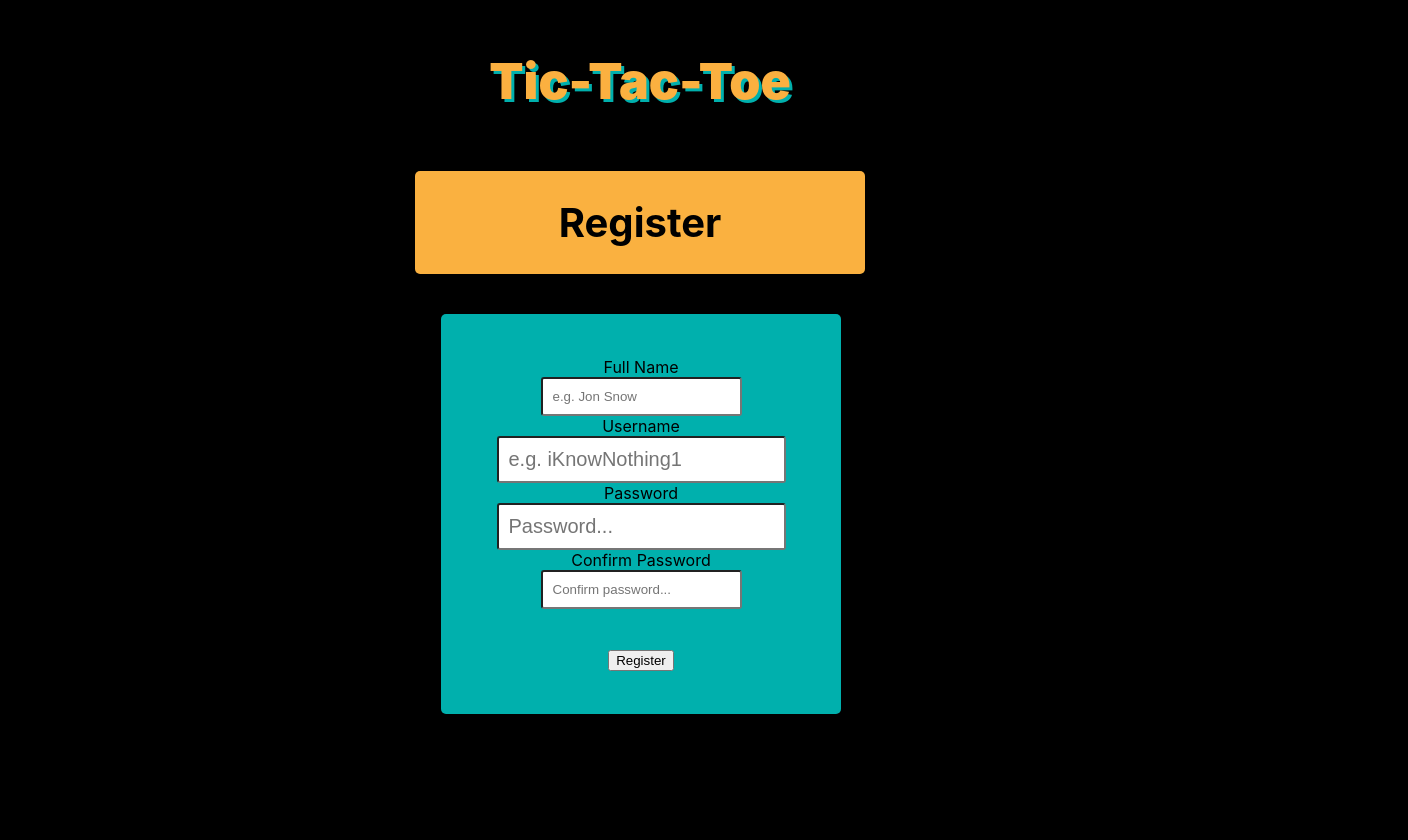
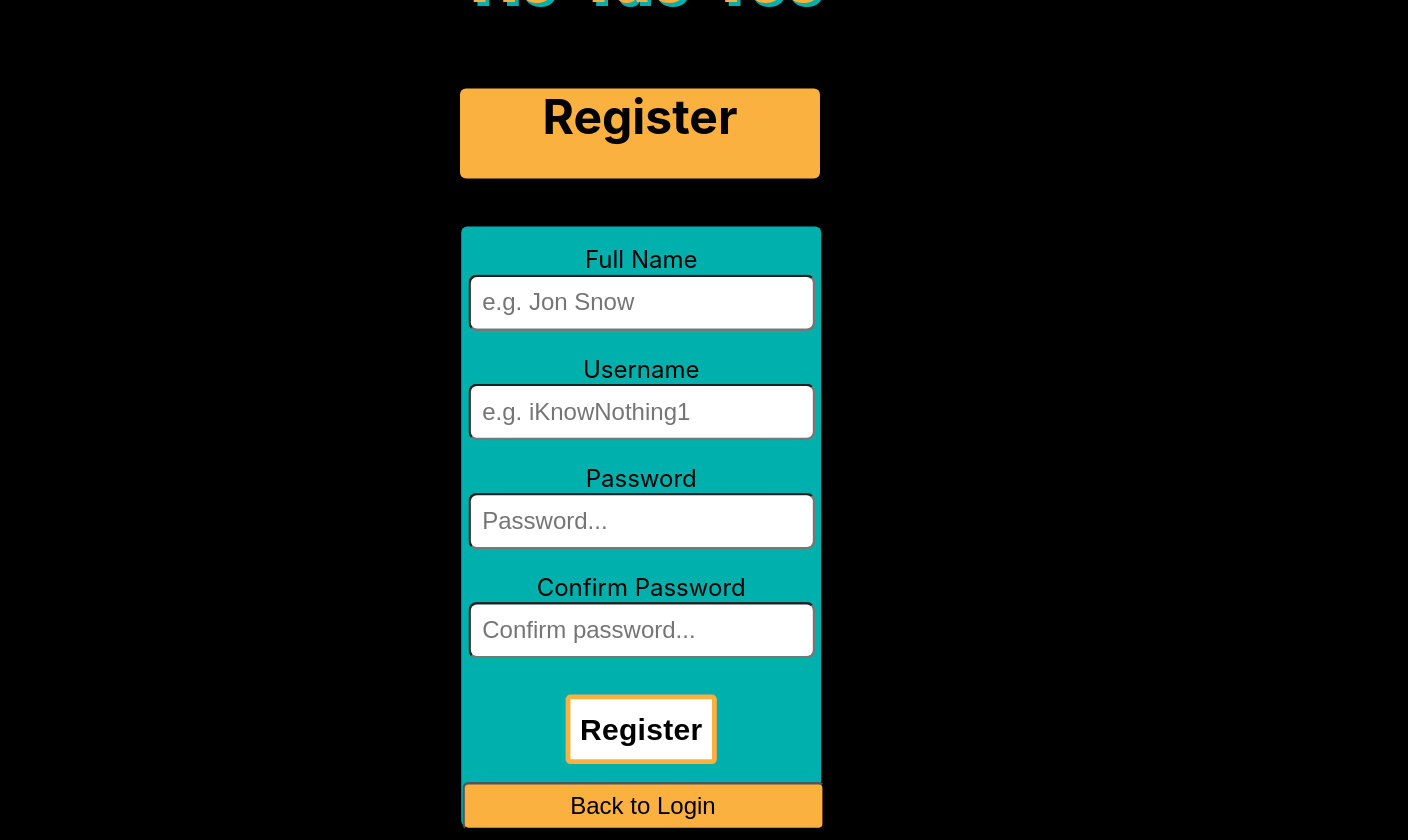
Before and after one commit to WebAhead12/Tic-Tac-Toe, a React (Create React App) app: page /users/register in a window 1280 px wide. Shown: the top 840 px of the page, 1408 px wide, since content can reach past the window. Before the commit the page ends 816 px from the top, so only its background shows below. Built offline with nearby package versions, Linux system fonts and the light colour scheme.

Commit message:
Fixed CSS in all pages + added username feature in game + added more themes

```diff
--- a/src/Components/Game/Box.css
+++ b/src/Components/Game/Box.css
@@ -4,7 +4,7 @@
   align-content: center;
   border: 3px solid white;
   /* makes X's and O's bigger */
-
+  cursor: pointer;
   width: 63px;
   height: 60px;
   justify-self: center;
@@ -12,7 +12,8 @@
 }
 
 img {
-  width: 60px;
+  border: 3px solid rgba(255, 255, 255, 0.9);
+  width: 63px;
   height: 60px;
   justify-self: center;
   align-self: center;
@@ -24,10 +25,18 @@ img {
     width: 90px;
     height: 90px;
   }
+  img {
+    width: 90px;
+    height: 90px;
+  }
 }
 
 @media (min-width: 1024px) {
   .boxStyle {
+    width: 90px;
+    height: 90px;
+  }
+  img {
     width: 90px;
     height: 90px;
   }
@@ -38,4 +47,8 @@ img {
     width: 130px;
     height: 130px;
   }
+  img {
+    width: 130px;
+    height: 130px;
+  }
 }
--- a/src/Components/Game/MainGame.css
+++ b/src/Components/Game/MainGame.css
@@ -22,6 +22,20 @@ body {
 .Logout:link {
   text-decoration: none;
 }
+
+.welcomeMessage p {
+  position: absolute;
+  color: rgb(255, 255, 255);
+  /* I know, hilarious */
+  top: -10px;
+  right: 10px;
+  border: 2px solid #00b0ad;
+  width: 90px;
+  height: 50px;
+  padding-left: 3px;
+  text-align: center;
+}
+
 .GameTitle {
   color: white;
   display: flex;
@@ -29,7 +43,7 @@ body {
   font-weight: 900;
   font-size: 50px;
   color: #fbb040;
-  margin-top: -50px;
+  margin-top: -125px;
 }
 
 /* @media (min-width: 768px) {
@@ -46,21 +60,27 @@ body {
   margin-top: 10px;
   min-width: 70%;
   max-width: 90%;
-  /* width: 50vw; */
-  height: 80px;
+  height: 170px;
   display: flex;
   flex-wrap: wrap;
+  opacity: 90%;
+  margin: 0 auto;
+  border-radius: 5px;
+  justify-content: space-around;
+  border: 5px solid #00b0ad;
+}
 
-  /* flex-direction: column; */
-  background-color: #f8f8f8;
-  opacity: 90%;
-  /* justify-content: center; */
-  margin-left: 3%;
-  border-radius: 5px;
-  padding-right: 2%;
-  padding-left: 2%;
-  justify-content: space-between;
-  border: 1px solid #00b0ad;
+@media (min-width: 697px) {
+  .Themes {
+    height: 90px;
+  }
+  .f {
+    height: 50px;
+  }
+
+  .GameTitle {
+    margin-top: -180px;
+  }
 }
 
 .f {
@@ -72,15 +92,10 @@ body {
   font-weight: bold;
   letter-spacing: 0.25px;
   color: black;
-  /* height: 34px; */
   border-radius: 10px;
   margin-left: -2px;
   box-shadow: 5px 10px #fbb040;
   cursor: pointer;
-
-  /* border: 2px solid #00b0ad; */
-
-  /* text-align: center; */
 }
 .message {
   text-align: center;
@@ -92,7 +107,7 @@ body {
 }
 
 .ThemeName {
-  width: 80%;
+  width: 90%;
   height: auto;
   color: white;
   display: flex;
@@ -116,3 +131,9 @@ body {
   font-weight: 700;
   font-size: 0.8em;
 }
+
+@media (max-width: 441px) {
+  .GameTitle {
+    margin-top: -30%;
+  }
+}
--- a/src/Components/Login/login.css
+++ b/src/Components/Login/login.css
@@ -2,8 +2,11 @@
   display: flex;
   flex-direction: column;
   align-items: center;
+  padding: 4%;
+  transform: scale(1.2);
 }
-.GameTitle {
+.GameTitle p {
+  margin-top: 150px;
   color: white;
   justify-content: center;
   font-weight: 900;
@@ -11,29 +14,33 @@
   color: #fbb040;
 }
 .logintitle {
-  margin-top: 10px;
+  /* margin-top: 10px; */
   border-radius: 5px;
   height: 75px;
   width: 450px;
   background-color: #fab140;
+  font-size: 20px;
 }
+
 .title {
   border-radius: 5px;
   text-align: center;
+  margin-top: -1px;
 }
 /* 465 */
 .login {
   border-radius: 5px;
   text-align: center;
   margin-left: 2px;
-  width: 400px;
-  height: 400px;
+  width: 300px;
+  height: 460px;
   background-color: #00b0ad;
-  margin-top: 40px;
+  margin-top: 20px;
   display: flex;
   justify-content: center;
   align-content: center;
   align-items: center;
+  padding-top: 25px;
 }
 .btnlog {
   align-items: left;
@@ -43,13 +50,13 @@
   background-color: white;
   margin: 0px auto;
   border: 4px solid #fbb040;
-  font-size: 20px;
-  line-height: 2px;
+  font-size: 25px;
+  line-height: 35px;
   font-weight: bold;
   letter-spacing: 0.25px;
   color: black;
   padding: 7.5px;
-
+  margin-top: -10px;
   text-align: center;
 }
 .footer {
@@ -59,15 +66,17 @@
   width: 450px;
   background-color: #fab140;
   height: 60px;
+  font-size: 17px;
+  font-weight: 700;
 }
 .username,
 .password {
   font-size: 20px;
   padding: 10px;
 }
-.nin,
-.nin1 {
-  font-size: 25px;
+.userLabel,
+.passLabel {
+  font-size: 30px;
 }
 @media (min-width: 320px) and (max-width: 500px) {
   .login {
@@ -77,3 +86,7 @@
     width: 300px;
   }
 }
+
+form {
+  margin-top: -40px;
+}
--- a/src/Components/Login/login.jsx
+++ b/src/Components/Login/login.jsx
@@ -40,10 +40,10 @@ function LoginPage(props) {
       </div>
       <div className="register">
         <form onSubmit={onSubmit}>
-          <label htmlFor="username" className="nin">
+          <label htmlFor="username" className="userLabel">
             Username
           </label>
-          <br />
+
           <input
             type="text"
             className="username"
@@ -53,7 +53,9 @@ function LoginPage(props) {
             required
           />
           <br />
-          <label htmlFor="password" className="nin1">
+          <br />
+          <br />
+          <label htmlFor="password" className="passLabel">
             Password
           </label>
           <br />
--- a/src/Components/Register/register.css
+++ b/src/Components/Register/register.css
@@ -1,8 +1,11 @@
-.bigone {
+@import url("https://fonts.googleapis.com/css2?family=Teko:wght@300&family=Ubuntu:wght@300&display=swap");
+
+.bigoneRegister {
   display: flex;
   flex-direction: column;
   align-items: center;
   padding: 4%;
+  transform: scale(1.2);
 }
 .GameTitle {
   margin-top: 75px;
@@ -13,10 +16,23 @@
   color: #fbb040;
 }
 
-.logintitle {
+.registertitle {
   margin-top: 10px;
   border-radius: 5px;
   height: 50%;
+  width: 300px;
+  background-color: #fab140;
+  font-size: 20px;
+  /* margin-left: 30px; */
+}
+
+.backToLogin {
+  cursor: pointer;
+  margin-top: 15px;
+  border-radius: 5px;
+  height: 40px;
+  width: 302px;
+  margin-left: 3px;
   background-color: #fab140;
   font-size: 20px;
 }
@@ -24,19 +40,23 @@
   border-radius: 5px;
   text-align: center;
 }
-.login {
+.register {
   border-radius: 5px;
   text-align: center;
   margin-left: 2px;
-  height: 400px;
+  height: 460px;
   background-color: #00b0ad;
   margin-top: 40px;
   display: flex;
+  width: 300px;
   justify-content: center;
   align-content: center;
   align-items: center;
+  padding-top: 40px;
 }
-.btnlog {
+
+.btnRegister {
+  cursor: pointer;
   align-items: left;
   justify-content: left;
   float: top;
@@ -44,25 +64,36 @@
   background-color: white;
   margin: 0px auto;
   border: 4px solid #fbb040;
-  font-size: 20px;
-  line-height: 2px;
+  font-size: 25px;
+  line-height: 35px;
   font-weight: bold;
   letter-spacing: 0.25px;
   color: black;
   padding: 7.5px;
-
   text-align: center;
+  margin-top: -10px;
 }
-.footer {
+/* .footer {
   margin-top: 20px;
   border-radius: 5px;
   text-align: center;
   background-color: #fab140;
-}
+} */
 .fullName,
 .username,
 .password,
 .ConfirmPassword {
-  border-radius: 3px;
+  border-radius: 7px;
   padding: 10px;
 }
+
+.fullName,
+.ConfirmPassword {
+  border-radius: 7px;
+  padding: 10px;
+  font-size: 20px;
+}
+
+label {
+  font-size: 20px;
+}
--- a/src/Components/Register/register.jsx
+++ b/src/Components/Register/register.jsx
@@ -45,16 +45,19 @@ function RegisterPage() {
   // register(account).then (result) => if (result.response === "successful") then redirect to login page <Link to="./Login/login">Register</link>
 
   return (
-    <div className="bigone">
+    <div className="bigoneRegister">
       <div className="GameTitle">
         <p>Tic-Tac-Toe</p>
       </div>
-      <div className="logintitle">
+      <div className="registertitle">
         <h1 className="title"> Register</h1>
       </div>
-      <div className="login">
+      <div className="register">
         <form onSubmit={onSubmit}>
-          <label htmlFor="fullName">Full Name</label>
+          <br />
+          <label className="nameTitle" htmlFor="fullName">
+            Full Name
+          </label>
           <br />
           <input
             type="text"
@@ -65,6 +68,7 @@ function RegisterPage() {
             value={RegisterPage.fullName}
             required
           />
+          <br />
           <br />
           <label htmlFor="username">Username</label>
           <br />
@@ -78,8 +82,10 @@ function RegisterPage() {
             required
           />
           <br />
+          <br />
           <label htmlFor="password">Password</label>
           <br />
+
           <input
             type="password"
             name="password"
@@ -89,6 +95,7 @@ function RegisterPage() {
             value={RegisterPage.password}
             required
           />
+          <br />
           <br />
           <label htmlFor="confirmPassword">Confirm Password</label>
           <br />
@@ -104,9 +111,14 @@ function RegisterPage() {
           <br />
           <br />
           <br />
-          <button type="register" className="register">
+          <button type="button" className="btnRegister">
             Register
           </button>
+          <a href="/users/login">
+            <button type="button" className="backToLogin">
+              Back to Login
+            </button>
+          </a>
         </form>
       </div>
     </div>
```
Also changed, not shown: src/Components/Game/MainGame.jsx (+31 -26 lines), public/mohammad.png.
